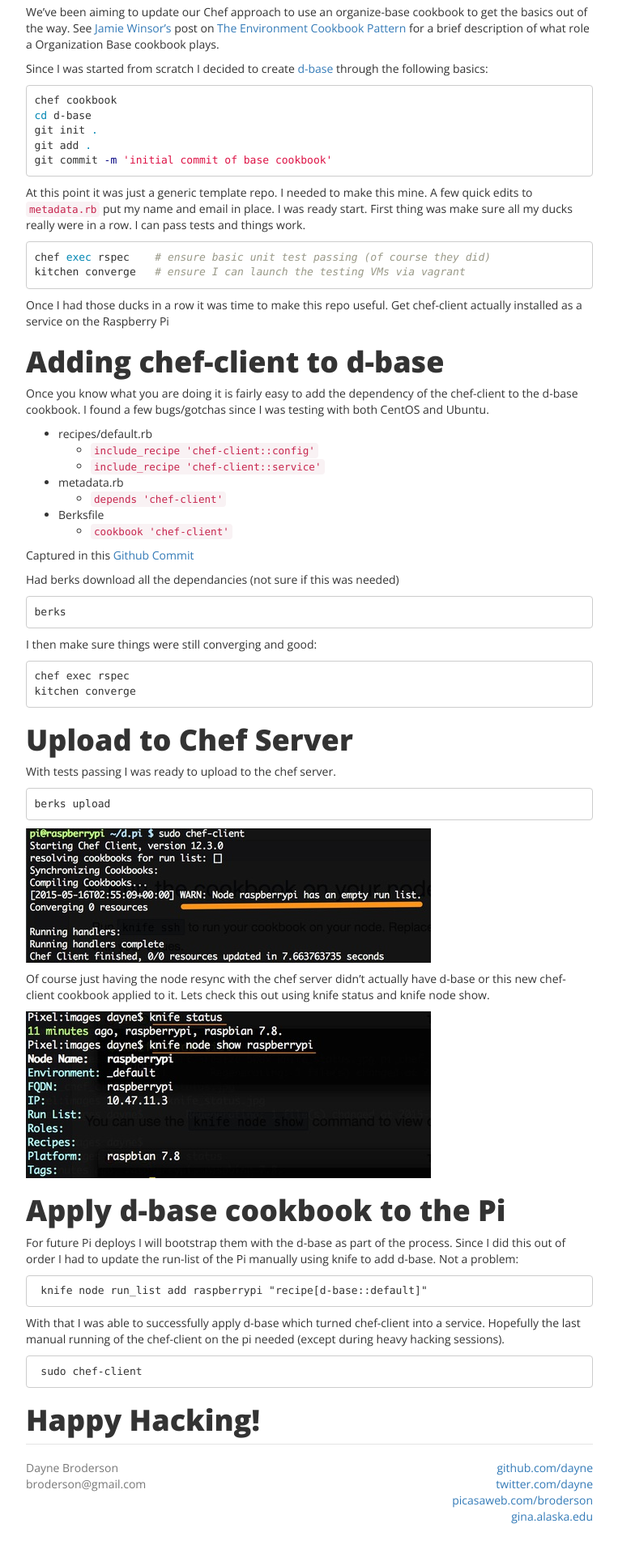
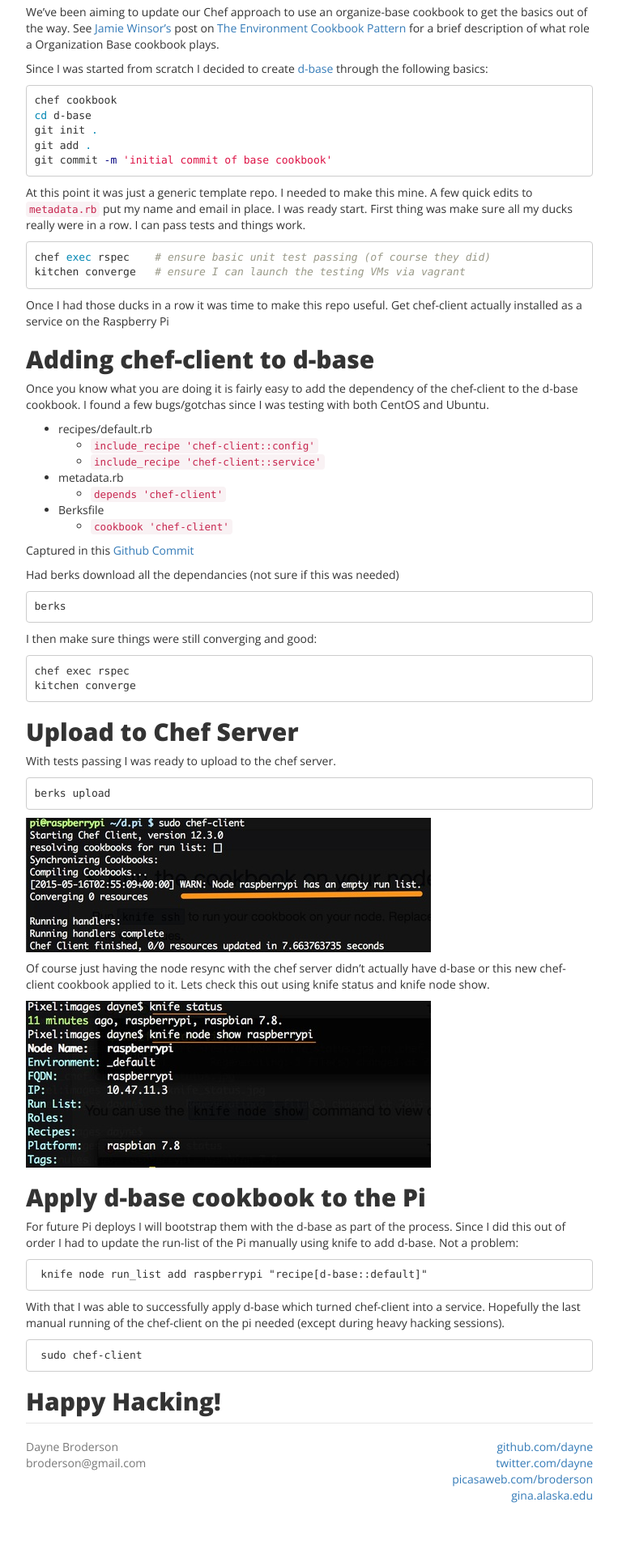
Before and after one commit to dayne/dayne.github.com, a Jekyll site: the page built from _posts/2015-05-15-chef_on_pi.md, in a window 1280 px wide. Shown: the part 1047-2960 px from the top of the page at 81% size, without its empty margins (258-1021 px from the left). Built offline with Jekyll 4.4.1, drawn with Linux system fonts in a browser that asks for light colours; nearby versions of some CDN libraries; Markdown is read by kramdown in place of the engine named in the settings; after the commit the page ends 2934 px from its top, so only the background shows below that.

Commit message:
stop yelling in the section headers

```diff
--- a/_posts/2015-05-15-chef_on_pi.md
+++ b/_posts/2015-05-15-chef_on_pi.md
@@ -62,7 +62,7 @@
 
 Once I had those ducks in a row it was time to make this repo useful.  Get chef-client actually installed as a service on the Raspberry Pi
 
-# Adding chef-client to d-base
+## Adding chef-client to d-base
 
 Once you know what you are doing it is fairly easy to add the dependency of the chef-client to the d-base cookbook.  I found a few bugs/gotchas since I was testing with both CentOS and Ubuntu.
 
@@ -85,7 +85,7 @@
     chef exec rspec
     kitchen converge
 
-# Upload to Chef Server
+## Upload to Chef Server
 
 With tests passing I was ready to upload to the chef server.
 
@@ -98,7 +98,7 @@
 
 ![knife status - knife node show](/images/pi_chef_client-knife_status-node_show.jpg)
 
-# Apply d-base cookbook to the Pi
+## Apply d-base cookbook to the Pi
 
 For future Pi deploys I will bootstrap them with the d-base as part of the process.  Since I did this out of order I had to update the run-list of the Pi manually using knife to add d-base.  Not a problem:
 
@@ -108,4 +108,4 @@
 
      sudo chef-client
 
-# Happy Hacking!
+## Happy Hacking!
```
